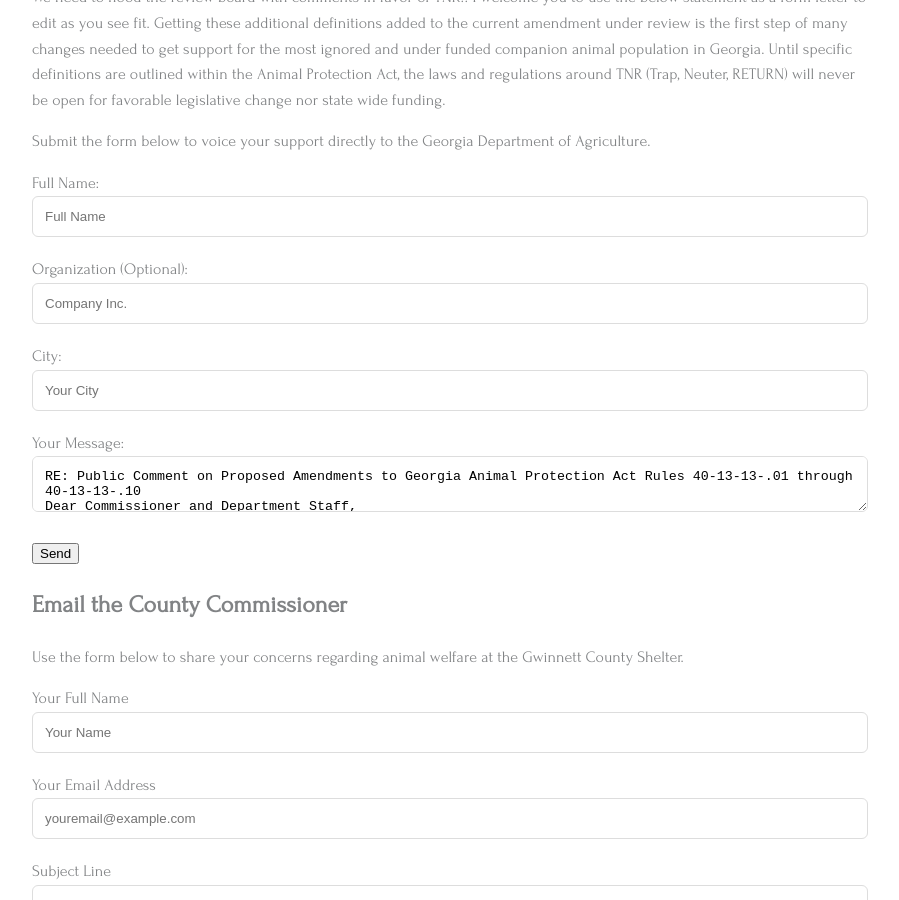
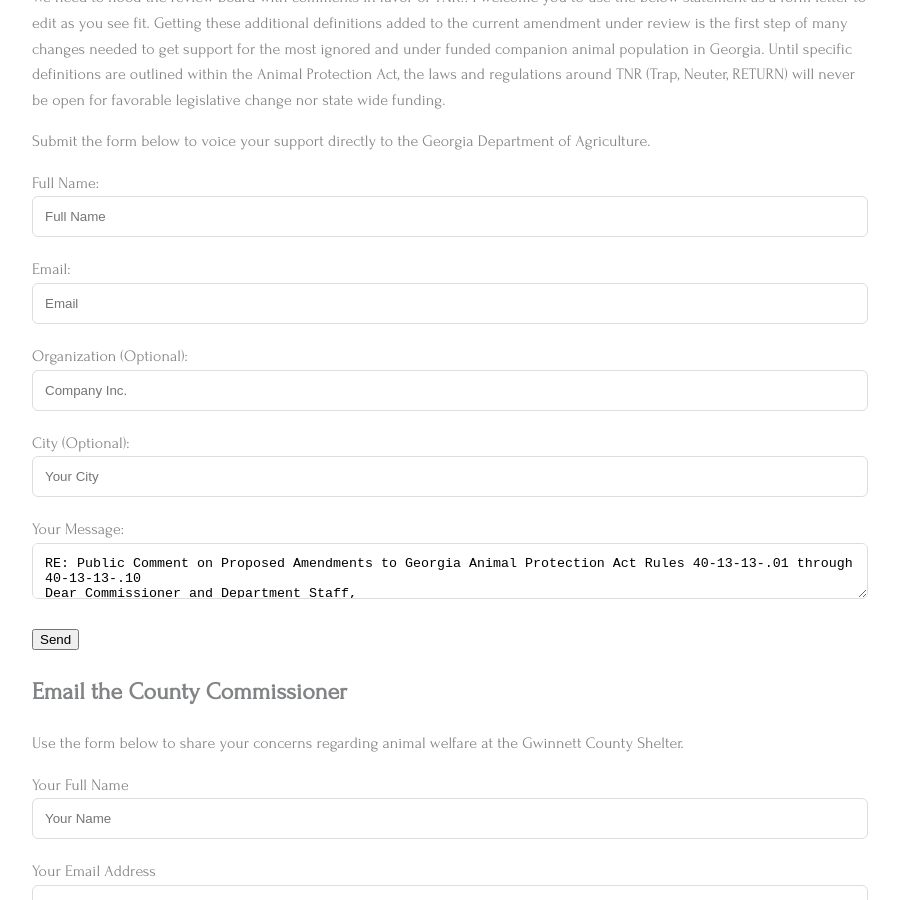
Before and after one commit to whitleybacon/gwinnett-animal-advocacy-alliance, a Jekyll site: the page built from index.html, in a window 1280 px wide and 900 px high, scrolled down 1236 px. Shown: the whole window, without its empty margins (190-1089 px from the left). Built offline with Jekyll 4.4.1, drawn with Linux system fonts in a browser that asks for light colours.

Commit message:
Update index.html

```diff
--- a/index.html
+++ b/index.html
@@ -43,6 +43,10 @@
             <label for="name">Full Name:</label>
             <input type="text" id="name" name="name" placeholder="Full Name" required>
         </div>
+        <div class="form-group">
+            <label for="email">Email:</label>
+            <input type="email" id="email" name="email" placeholder="Email" required>
+        </div>
 
         <div class="form-group">
             <label for="organization">Organization (Optional):</label>
@@ -50,8 +54,8 @@
         </div>
 
         <div class="form-group">
-            <label for="city">City:</label>
-            <input type="text" id="city" name="city" placeholder="Your City" required>
+            <label for="city">City (Optional):</label>
+            <input type="text" id="city" name="city" placeholder="Your City">
         </div>
 
         <div class="form-group">
```
